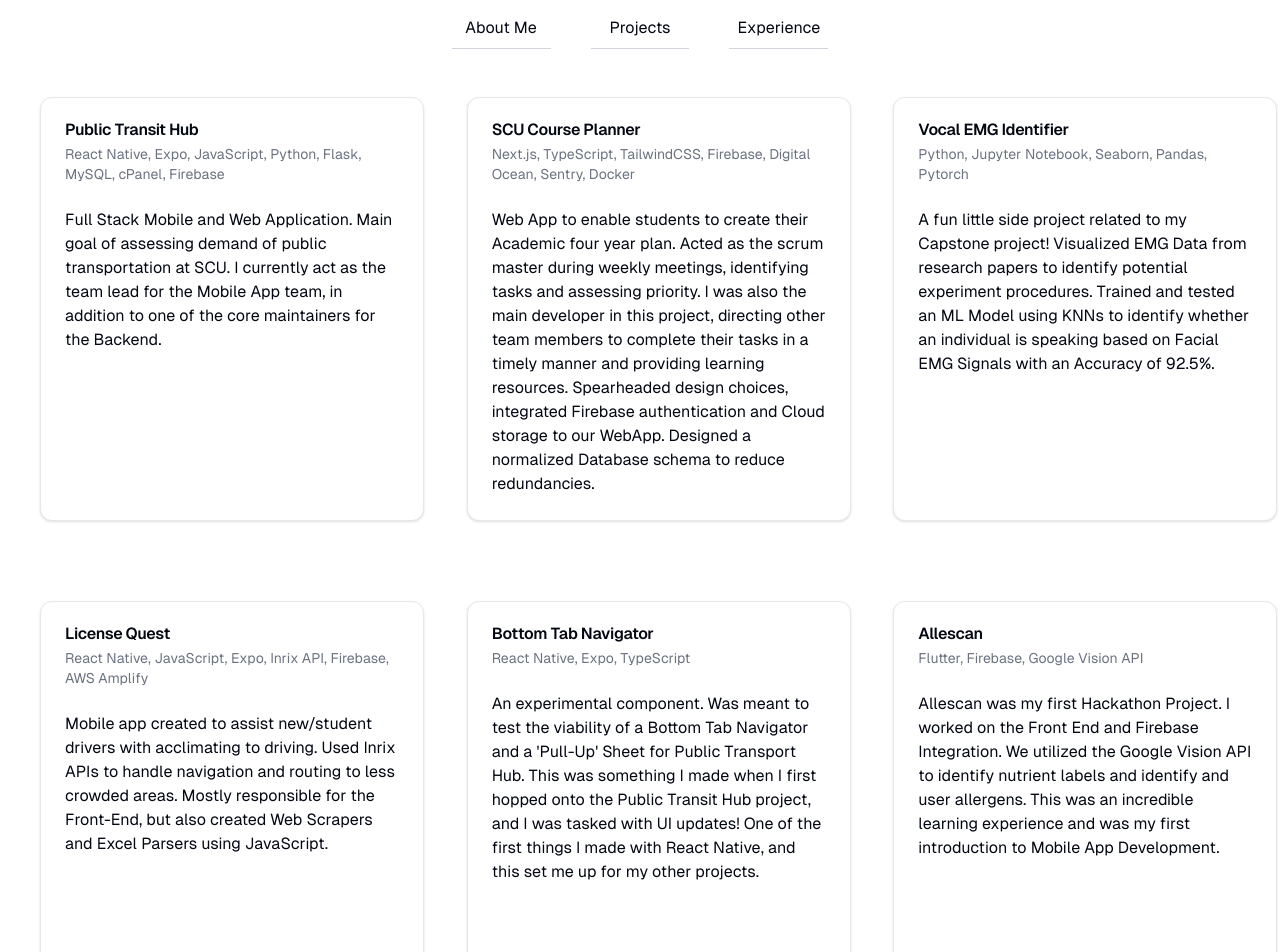
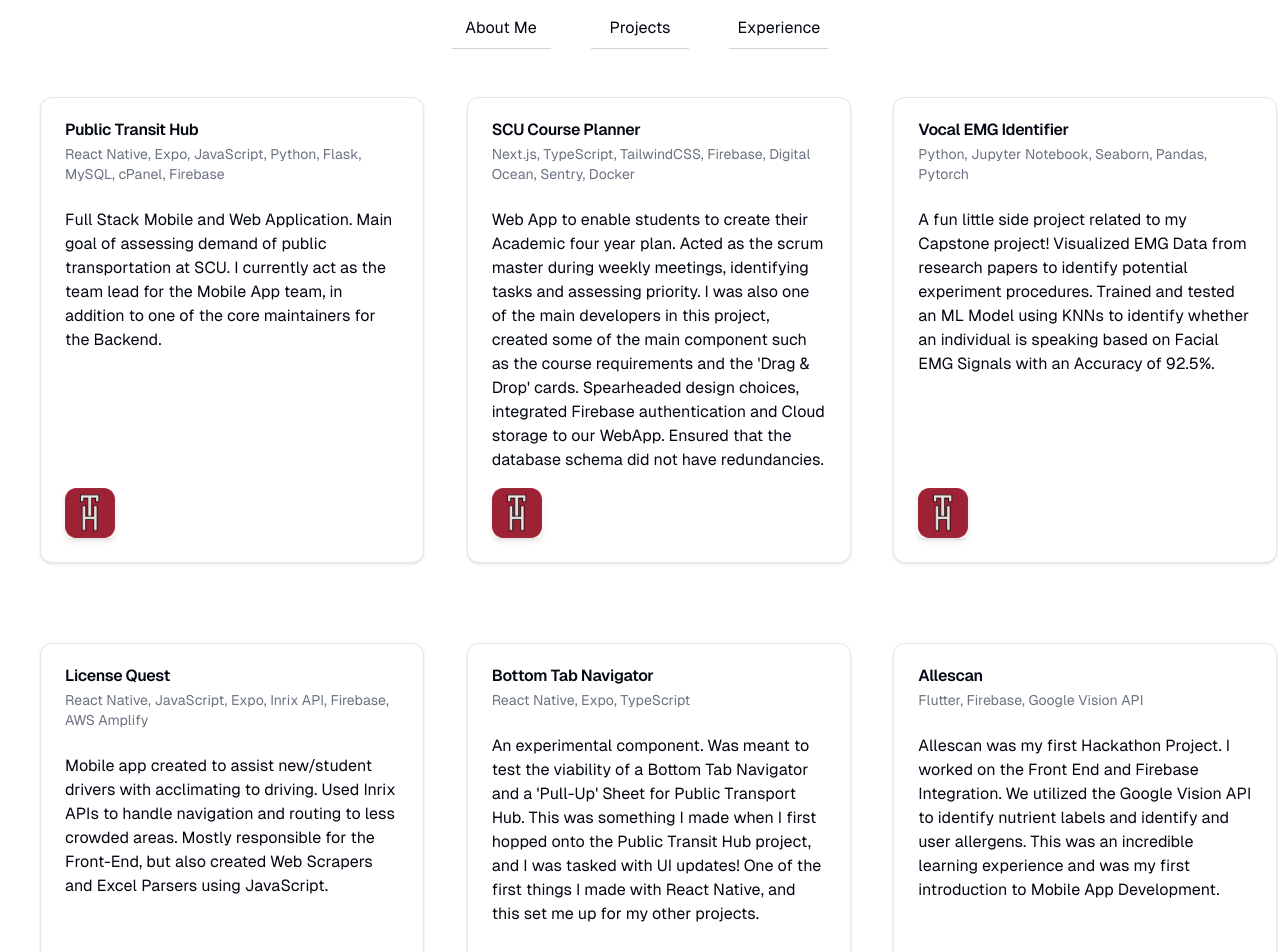
Before and after one commit to RaphaLK/Portfolio, a Next.js app: page /Projects in a window 1280 px wide. Shown: the top 952 px of the page. Built offline with nearby package versions, Linux system fonts and the light colour scheme.

Commit message:
Updated metadata and project page

```diff
--- a/src/app/Projects/ProjectCard.js
+++ b/src/app/Projects/ProjectCard.js
@@ -6,15 +6,26 @@
   CardTitle,
   CardDescription,
 } from "@/components/ui/card";
-const ProjectCard = ({ProjectTitle, ProjectDescription, ProjectInfo}) => {
+import Image from "next/image";
+const ProjectCard = ({
+  ProjectTitle,
+  ProjectDescription,
+  ProjectInfo,
+  ProjectImage,
+}) => {
   return (
-    <Card className="m-10 min-w-96">
+    <Card className="flex flex-col m-10 min-w-96">
       <CardHeader>
         <CardTitle>{ProjectTitle}</CardTitle>
         <CardDescription>{ProjectDescription}</CardDescription>
       </CardHeader>
-      <CardContent>
-        <p>{ProjectInfo}</p>
+      <CardContent className="flex flex-col flex-grow justify-between ">
+        <div>
+          <p className="">{ProjectInfo}</p>
+        </div>
+        <div className="flex-row mt-4">
+          <Image src={ProjectImage} className="rounded-md shadow-md" width={50} height={50} alt={""} />
+        </div>
       </CardContent>
     </Card>
   );
--- a/src/app/Projects/page.js
+++ b/src/app/Projects/page.js
@@ -15,6 +15,7 @@
           ProjectInfo={
             "Full Stack Mobile and Web Application. Main goal of assessing demand of public transportation at SCU. I currently act as the team lead for the Mobile App team, in addition to one of the core maintainers for the Backend."
           }
+          ProjectImage={"/Assets/PublicTransitHub.png"}
         />
         <ProjectCard
           ProjectTitle={"SCU Course Planner"}
@@ -22,8 +23,9 @@
             "Next.js, TypeScript, TailwindCSS, Firebase, Digital Ocean, Sentry, Docker"
           }
           ProjectInfo={
-            "Web App to enable students to create their Academic four year plan. Acted as the scrum master during weekly meetings, identifying tasks and assessing priority. I was also the main developer in this project, directing other team members to complete their tasks in a timely manner and providing learning resources. Spearheaded design choices, integrated Firebase authentication and Cloud storage to our WebApp. Designed a normalized Database schema to reduce redundancies."
+            "Web App to enable students to create their Academic four year plan. Acted as the scrum master during weekly meetings, identifying tasks and assessing priority. I was also one of the main developers in this project, created some of the main component such as the course requirements and the 'Drag & Drop' cards. Spearheaded design choices, integrated Firebase authentication and Cloud storage to our WebApp. Ensured that the database schema did not have redundancies."
           }
+          ProjectImage={"/Assets/PublicTransitHub.png"}
         />
         <ProjectCard
           ProjectTitle={"Vocal EMG Identifier"}
@@ -33,6 +35,7 @@
           ProjectInfo={
             "A fun little side project related to my Capstone project! Visualized EMG Data from research papers to identify potential experiment procedures. Trained and tested an ML Model using KNNs to identify whether an individual is speaking based on Facial EMG Signals with an Accuracy of 92.5%."
           }
+          ProjectImage={"/Assets/PublicTransitHub.png"}
         />
         <ProjectCard
           ProjectTitle={"License Quest"}
@@ -42,16 +45,23 @@
           ProjectInfo={
             "Mobile app created to assist new/student drivers with acclimating to driving. Used Inrix APIs to handle navigation and routing to less crowded areas. Mostly responsible for the Front-End, but also created Web Scrapers and Excel Parsers using JavaScript. "
           }
+          ProjectImage={"/Assets/PublicTransitHub.png"}
         />
-          <ProjectCard
-            ProjectTitle={"Bottom Tab Navigator"}
-            ProjectDescription={"React Native, Expo, TypeScript"}
-            ProjectInfo={"An experimental component. Was meant to test the viability of a Bottom Tab Navigator and a 'Pull-Up' Sheet for Public Transport Hub. This was something I made when I first hopped onto the Public Transit Hub project, and I was tasked with UI updates! One of the first things I made with React Native, and this set me up for my other projects."}
-          />
+        <ProjectCard
+          ProjectTitle={"Bottom Tab Navigator"}
+          ProjectDescription={"React Native, Expo, TypeScript"}
+          ProjectInfo={
+            "An experimental component. Was meant to test the viability of a Bottom Tab Navigator and a 'Pull-Up' Sheet for Public Transport Hub. This was something I made when I first hopped onto the Public Transit Hub project, and I was tasked with UI updates! One of the first things I made with React Native, and this set me up for my other projects."
+          }
+          ProjectImage={"/Assets/PublicTransitHub.png"}
+        />
         <ProjectCard
           ProjectTitle={"Allescan"}
           ProjectDescription={"Flutter, Firebase, Google Vision API"}
-          ProjectInfo={"Allescan was my first Hackathon Project. I worked on the Front End and Firebase Integration. We utilized the Google Vision API to identify nutrient labels and identify and user allergens. This was an incredible learning experience and was my first introduction to Mobile App Development."}
+          ProjectInfo={
+            "Allescan was my first Hackathon Project. I worked on the Front End and Firebase Integration. We utilized the Google Vision API to identify nutrient labels and identify and user allergens. This was an incredible learning experience and was my first introduction to Mobile App Development."
+          }
+          ProjectImage={"/Assets/PublicTransitHub.png"}
         />
       </div>
     </div>
--- a/src/app/layout.js
+++ b/src/app/layout.js
@@ -13,8 +13,8 @@
 });
 
 export const metadata = {
-  title: "Create Next App",
-  description: "Generated by create next app",
+  title: "Raphael's Website",
+  description: "Raphael's Website",
 };
 
 export default function RootLayout({ children }) {
```
Also changed, not shown: public/Assets/PublicTransitHub.png (added).
